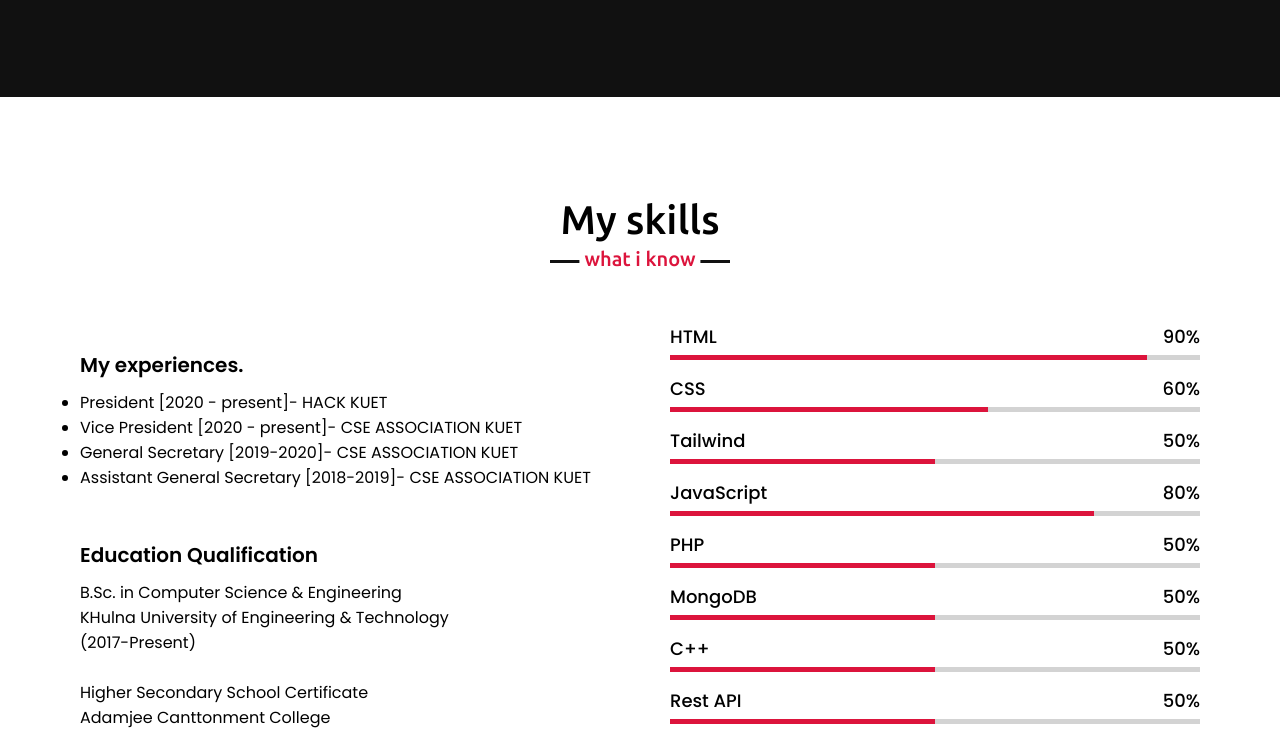
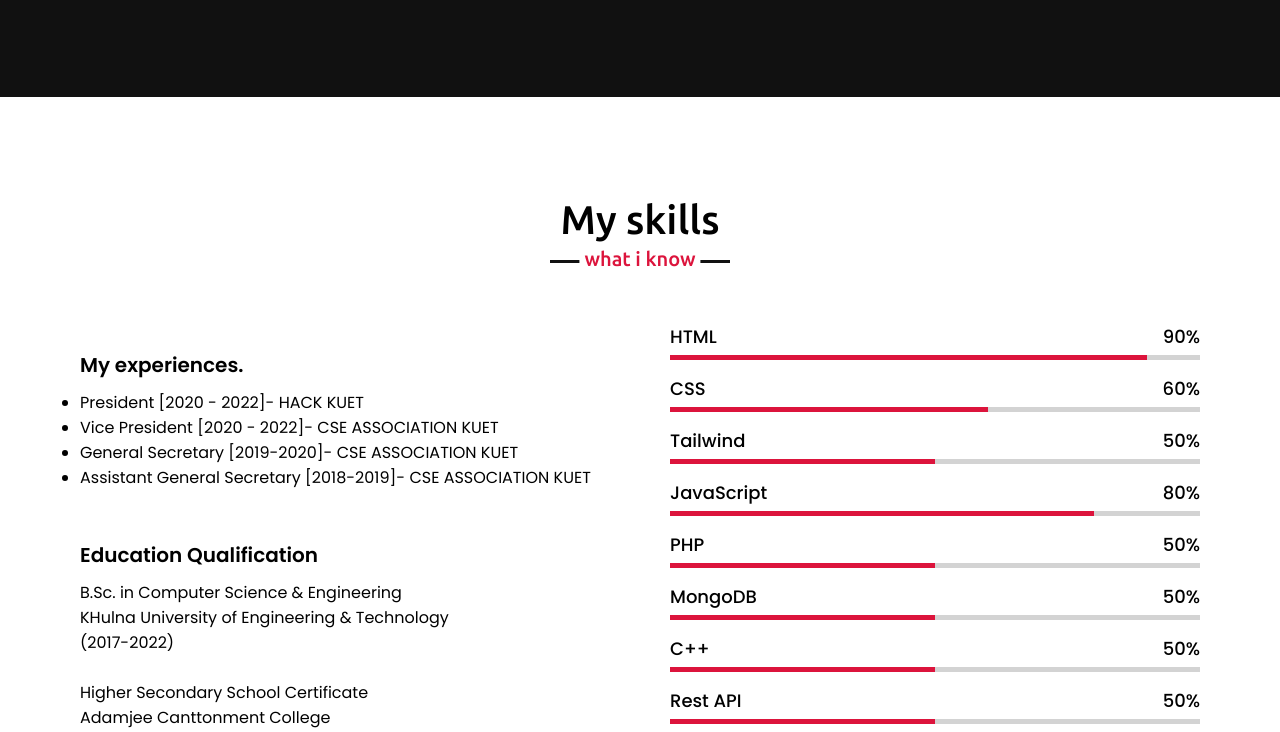
Before and after one commit to yousuf-alam/yousuf-alam.github.io, a plain HTML site: page index.html in a window 1280 px wide. Shown: the part 2068-2800 px from the top of the page. Drawn offline with nearby package versions, Linux system fonts and the light colour scheme.

Commit message:
updtaed something

```diff
--- a/index.html
+++ b/index.html
@@ -41,7 +41,7 @@
         <div class="max-width">
             <div class="home-content">
                 <div class="text-1">Hello, I am</div>
-                <div class="text-2">Yousuf Alam</div>
+                <div class="text-2">Engr. Yousuf Alam</div>
                 <div class="text-3">And I'm a <span class="typing"></span></div>
                 <a href="#">Hire me</a>
             </div>
@@ -58,7 +58,7 @@
                 </div>
                 <div class="column right">
                     <div class="text">I'm Yousuf and I'm a <span class="typing-2"></span></div>
-                    <p>Hello, I am Yousuf Alam. At Khulna University of Engineering & Technology in Khulna, I am pursuing a Bachelor of Science in Computer Science and Engineering. I'm a web developer learning javascript and other frontend technologies. Aside from that, I also have experience in ios development. I enjoy learning & playing with new web Technologies.</p>
+                    <p>I'm Engr. Yousuf Alam. I am from Kishoreganj. I recently graduated from from Khulna University of Engineering & Technology achieving Bachelor of Science degree in Computer Science and Engineering. I'm a web developer who's interested in studying javascript and other front-end technologies. Besides that, I have iOS development experience. I appreciate learning new web technologies and experimenting with them</p>
                     <a href="#">Download CV</a>
                 </div>
             </div>
@@ -104,8 +104,8 @@
                 <div class="column left">
                     <div class="text">My experiences.</div>
                     <ul>
-                        <li>President [2020 - present]- HACK KUET</li>
-                        <li>Vice President [2020 - present]- CSE ASSOCIATION KUET</li>
+                        <li>President [2020 - 2022]- HACK KUET</li>
+                        <li> Vice President [2020 - 2022]- CSE ASSOCIATION KUET</li>
                         <li>General Secretary [2019-2020]- CSE ASSOCIATION KUET</li>
                         <li>Assistant General Secretary [2018-2019]- CSE ASSOCIATION KUET</li>
                     </ul> <br> <br>
@@ -114,7 +114,7 @@
                        <li>B.Sc. in Computer Science & Engineering</li>
                        <li>KHulna University of Engineering & Technology</li>
 
-                       <li>(2017-Present)</li>
+                       <li>(2017-2022)</li>
 
                        <br>
 
```
Also changed, not shown: 1 other file.
